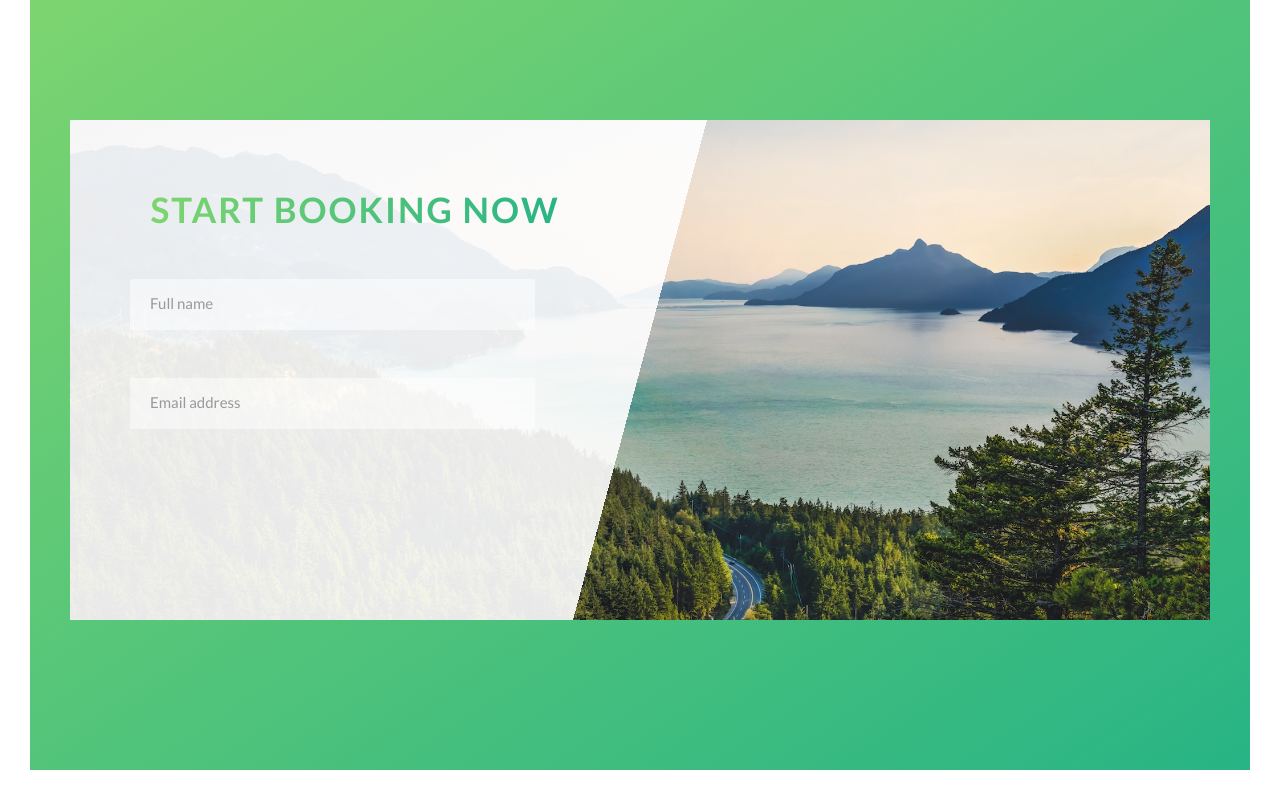
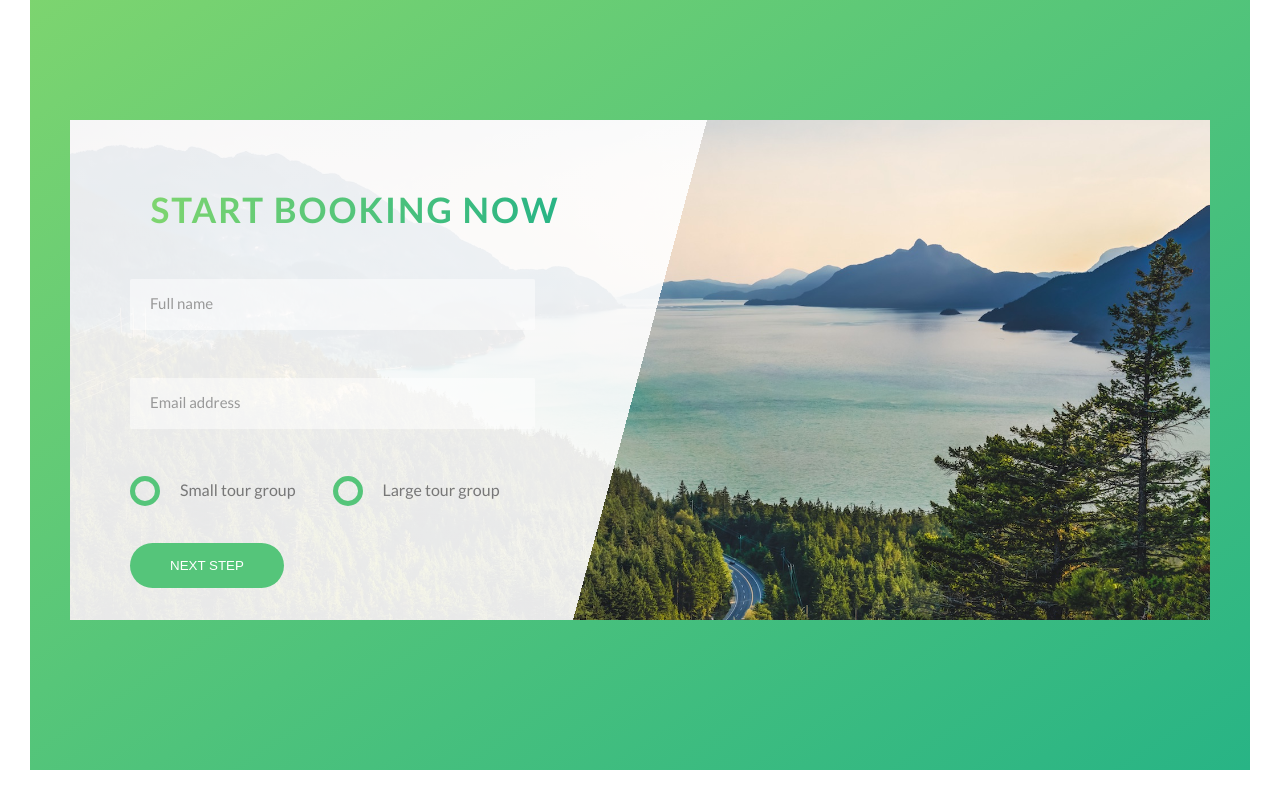
Before and after one commit to thomashzhu/advanced-css-course, a React (Create React App) app in the folder natours/: page / in a window 1280 px wide. Shown: the part 4596-5396 px from the top of the page. Built offline with nearby package versions, Linux system fonts and the light colour scheme.

Commit message:
[natours] Add radio buttons and submit button to Booking form

```diff
--- a/natours/src/App.tsx
+++ b/natours/src/App.tsx
@@ -1,8 +1,8 @@
 import React from 'react';
 
 import { About } from './components/About';
+import { AnchorButton } from './components/Buttons';
 import { Booking } from './components/Booking';
-import { Button } from './components/Button';
 import { Features } from './components/Features';
 import { GlobalStyles } from './components/GlobalStyles';
 import { Header } from './components/Header';
@@ -26,13 +26,13 @@ export const App = () => (
           sub="is where life happens"
         />
 
-        <Button
+        <AnchorButton
           backgroundColor={colors.white}
           href="#"
           textColor={colors.grayDark1}
         >
           Discover our tours
-        </Button>
+        </AnchorButton>
       </TextBox>
     </Header>
 
--- a/natours/src/components/Booking.tsx
+++ b/natours/src/components/Booking.tsx
@@ -7,11 +7,7 @@ import { row } from '../res/styles';
 import { rgba } from '../utils/rgba';
 import { BookingForm } from './BookingForm';
 
-interface Props {
-
-}
-
-export const Booking: React.FC<Props> = () => (
+export const Booking: React.FC = () => (
   <section css={styles.container}>
     <div css={row}>
       <div css={styles.content}>
--- a/natours/src/components/BookingForm.tsx
+++ b/natours/src/components/BookingForm.tsx
@@ -2,14 +2,14 @@
 import { jsx, css } from '@emotion/core'
 import React from 'react';
 
+import { colors } from '../res/colors';
+import { marginTop } from '../res/styles';
+import { Button } from './Buttons';
 import { HeadingSecondary } from './HeadingSecondary';
 import { InputField } from './InputField';
+import { Radio } from './Radio';
 
-interface Props {
-
-}
-
-export const BookingForm: React.FC<Props> = () => (
+export const BookingForm: React.FC = () => (
   <div css={styles.container}>
     <form
       action="#"
@@ -34,6 +34,27 @@ export const BookingForm: React.FC<Props> = () => (
         required
         type="email"
       />
+
+      <Radio
+        id="small"
+        label="Small tour group"
+        name="size"
+      />
+
+      <Radio
+        id="large"
+        label="Large tour group"
+        name="size"
+      />
+
+      <div css={marginTop(4)}>
+        <Button
+          backgroundColor={colors.greenMedium}
+          textColor={colors.white}
+        >
+          Next step
+        </Button>
+      </div>
     </form>
   </div>
 );
--- a/natours/src/components/Button.tsx
+++ b/natours/src/components/Buttons.tsx
@@ -7,12 +7,14 @@ import { colors } from '../res/colors';
 import { TranslateYOrigin } from '../res/types';
 import { rgba } from '../utils/rgba';
 
-interface IProps extends React.HTMLProps<HTMLAnchorElement> {
+interface Props {
   backgroundColor: string;
   textColor: string;
 }
+interface AnchorProps extends React.HTMLProps<HTMLAnchorElement>, Props {}
+interface ButtonProps extends React.ButtonHTMLAttributes<HTMLButtonElement>, Props {}
 
-export const Button: React.FC<IProps> = ({
+export const AnchorButton: React.FC<AnchorProps> = ({
   backgroundColor, children, textColor, ...restProps
 }) => (
   <a
@@ -23,6 +25,17 @@ export const Button: React.FC<IProps> = ({
   </a>
 )
 
+export const Button: React.FC<ButtonProps> = ({
+  backgroundColor, children, textColor, ...restProps
+}) => (
+  <button
+    {...restProps}
+    css={styles.container(backgroundColor, textColor)}
+  >
+    {children}
+  </button>
+)
+
 const styles = {
   container: (backgroundColor: string, textColor: string) => css`
     animation: ${moveVertically(TranslateYOrigin.Bottom)} .5s ease-out .75s;
@@ -30,6 +43,7 @@ const styles = {
     background-color: ${backgroundColor};
     color: ${textColor};
 
+    &,
     &:link,
     &:visited {
       border-radius: 10rem;
@@ -39,6 +53,10 @@ const styles = {
       text-decoration: none;
       text-transform: uppercase;
       transition: all .2s;
+
+      /* Change for the <button> element */
+      border: none;
+      cursor: pointer;
     }
 
     &:hover {
@@ -51,8 +69,10 @@ const styles = {
       }
     }
 
-    &:active {
+    &:active,
+    &:focus {
       box-shadow: 0 .5rem 1rem ${rgba(colors.black, 0.2)};
+      outline: none;
       transform: translateY(-.1rem);
     }
 
--- a/natours/src/components/HeaderPrimary.tsx
+++ b/natours/src/components/HeaderPrimary.tsx
@@ -6,12 +6,12 @@ import { moveHorizontally } from '../res/animations';
 import { colors } from '../res/colors';
 import { TranslateXOrigin } from '../res/types';
 
-interface IProps {
+interface Props {
   main: string;
   sub: string;
 }
 
-export const HeaderPrimary: React.FC<IProps> = ({
+export const HeaderPrimary: React.FC<Props> = ({
   main, sub,
 }) => (
   <h1 css={styles.container}>
--- a/natours/src/components/InputField.tsx
+++ b/natours/src/components/InputField.tsx
@@ -17,6 +17,7 @@ export const InputField: React.FunctionComponent<Props> = ({
     <input
       {...restProps}
       css={styles.input}
+      id={id}
     />
     <label
       css={styles.label}
--- /dev/null
+++ b/natours/src/components/Radio.tsx
@@ -0,0 +1,76 @@
+/** @jsx jsx */
+import { jsx, css } from '@emotion/core'
+import React from 'react';
+
+import { colors } from '../res/colors';
+import { defaultFontSize } from '../res/styles';
+
+interface Props extends React.HTMLProps<HTMLInputElement> {
+  id: string;
+  label: string;
+}
+
+export const Radio: React.FunctionComponent<Props> = ({
+  id, label, ...restProps
+}) => (
+  <div css={styles.container}>
+    <input
+      {...restProps}
+      css={styles.input}
+      id={id}
+      type="radio"
+    />
+    <label
+      css={styles.label}
+      htmlFor={id}
+    >
+      <span css={styles.radioButton} />
+      {label}
+    </label>
+  </div>
+);
+
+const styles = {
+  container: css`
+    display: inline-block;
+    width: 45%;
+
+    input:checked ~ label span::after {
+      opacity: 1;
+    }
+  `,
+  input: css`
+    display: none;
+  `,
+  label: css`
+    cursor: pointer;
+    font-size: ${defaultFontSize};
+    padding-left: 5rem;
+    position: relative;
+  `,
+  radioButton: css`
+    height: 3rem;
+    width: 3rem;
+    border-radius: 50%;
+    border: 5px solid ${colors.greenMedium};
+    display: inline-block;
+    position: absolute;
+    left: 0;
+    top: -.4rem;
+
+    &::after {
+      background-color: ${colors.greenMedium};
+      border-radius: 50%;
+      content: "";
+      display: block;
+      height: 1.3rem;
+      left: 50%;
+      opacity: 0;
+      position: absolute;
+      top: 50%;
+      transform: translate(-50%, -50%);
+      transition: opacity .2s;
+      width: 1.3rem;
+    }
+  `,
+};
--- a/natours/src/components/TourCard.tsx
+++ b/natours/src/components/TourCard.tsx
@@ -4,7 +4,7 @@ import React from 'react';
 
 import { colors } from '../res/colors';
 import { rgba } from '../utils/rgba';
-import { Button } from './Button';
+import { AnchorButton } from './Buttons';
 
 interface Props {
   backgroundImage: string;
@@ -54,13 +54,13 @@ export const TourCard: React.FC<Props> = (props) => {
             </p>
           </div>
 
-          <Button
+          <AnchorButton
             backgroundColor={colors.white}
             href="#"
             textColor={colors.grayDark1}
           >
             Book now!
-          </Button>
+          </AnchorButton>
         </div>
       </div>
     </div>
--- a/natours/src/components/Tours.tsx
+++ b/natours/src/components/Tours.tsx
@@ -4,7 +4,7 @@ import React from 'react';
 
 import { centerText, marginTop, oneOf, row } from '../res/styles';
 import { colors } from '../res/colors';
-import { Button } from './Button';
+import { AnchorButton } from './Buttons';
 import { HeadingSecondary } from './HeadingSecondary';
 import { TourCard } from './TourCard';
 
@@ -65,13 +65,13 @@ export const Tours: React.FC = () => (
     </div>
 
     <div css={[centerText, marginTop(10)]}>
-      <Button
+      <AnchorButton
         backgroundColor={colors.greenMedium}
         href="#"
         textColor={colors.white}
       >
         Discover all tours
-      </Button>
+      </AnchorButton>
     </div>
   </div>
 );
```
